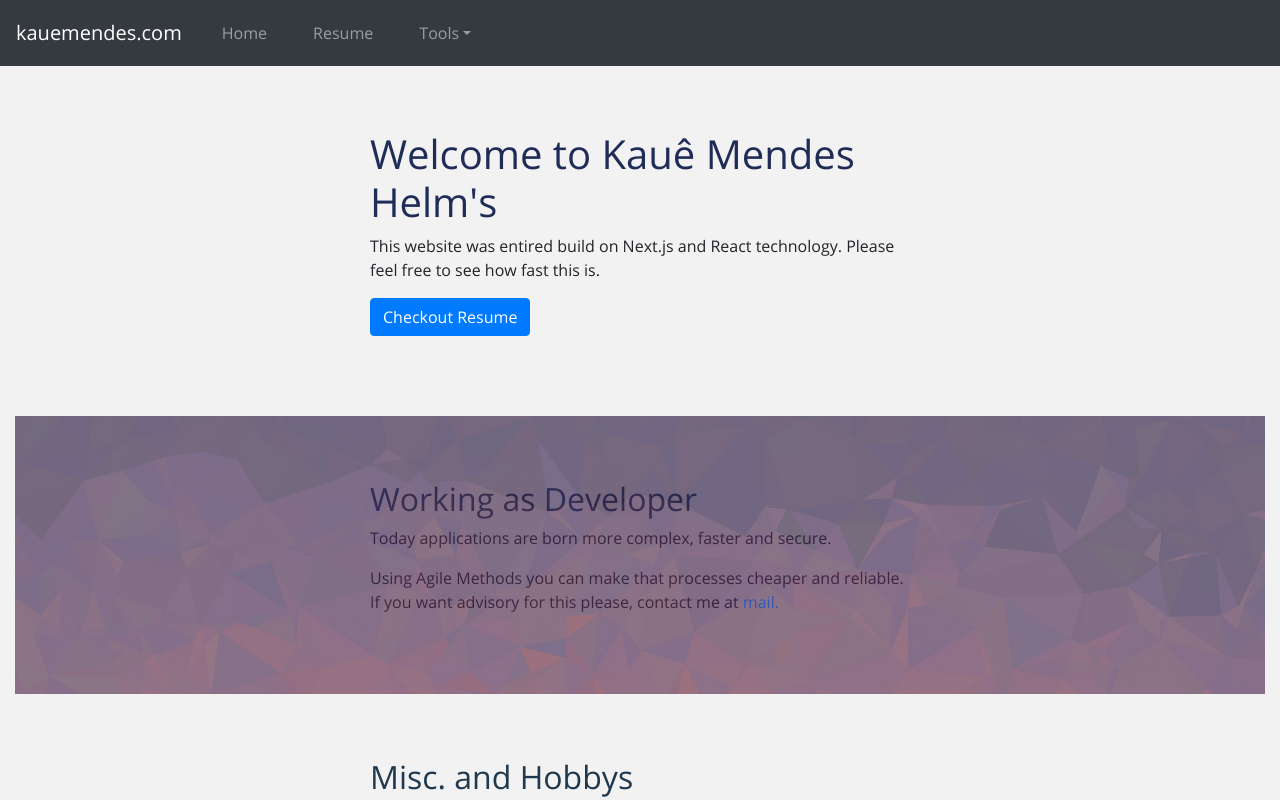
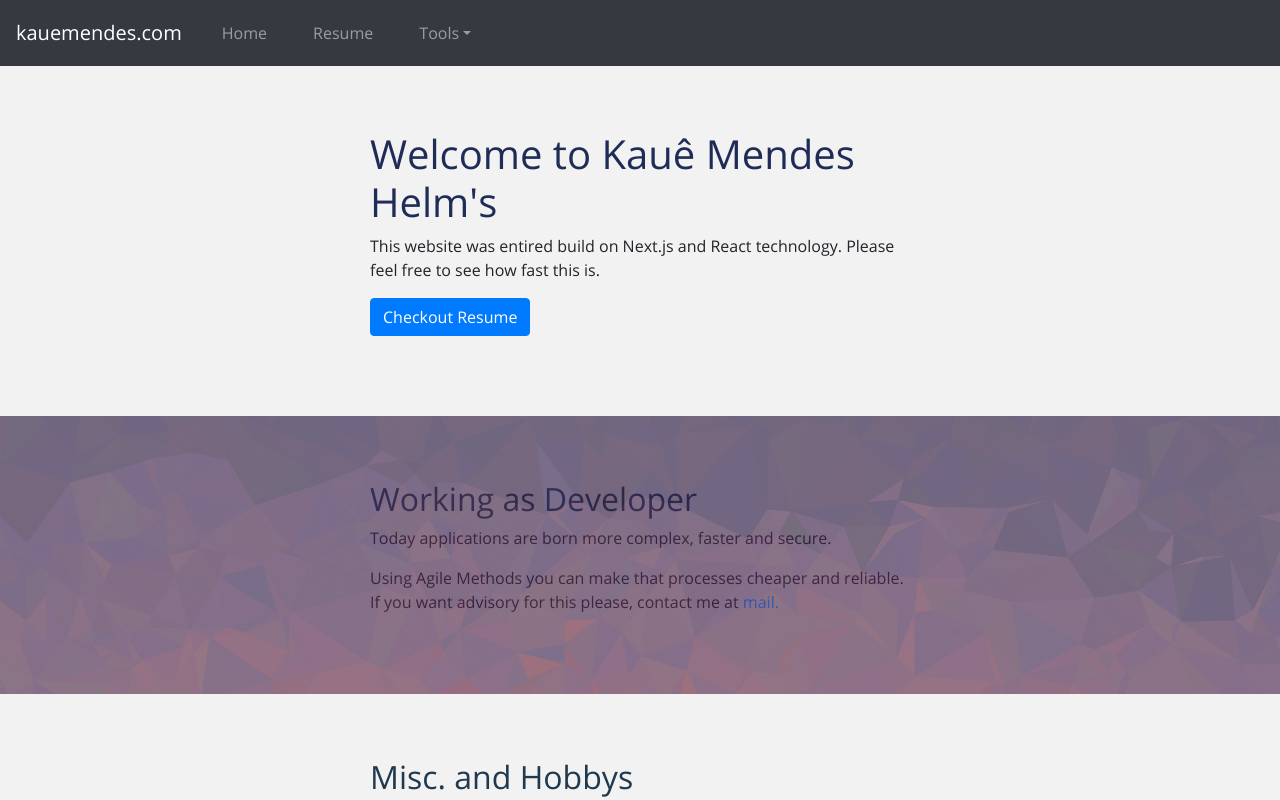
Before and after one commit to kauemendes/kauemendes.com, a Next.js app: page / in a window 1280 px wide. Shown: the top 800 px of the page. Built offline with nearby package versions, Linux system fonts and the light colour scheme.

Commit message:
Fix Margins

```diff
--- a/css/styles.css
+++ b/css/styles.css
@@ -34,6 +34,8 @@ body {
 p { word-break: break-word }
 .container-fluid{
     overflow: hidden;
+    padding-left: 0 !important;
+    padding-right: 0 !important;
 }
 .container {
     padding-left: 0;
@@ -42,6 +44,10 @@ p { word-break: break-word }
 
 .jumbotron {
     margin-bottom: 0 !important;
+}
+.jumbotron-fluid {
+    padding-left: 10px;
+    padding-right: 10px;
 }
 .section1 {
     background-color: rgb(242 242 242);
```
